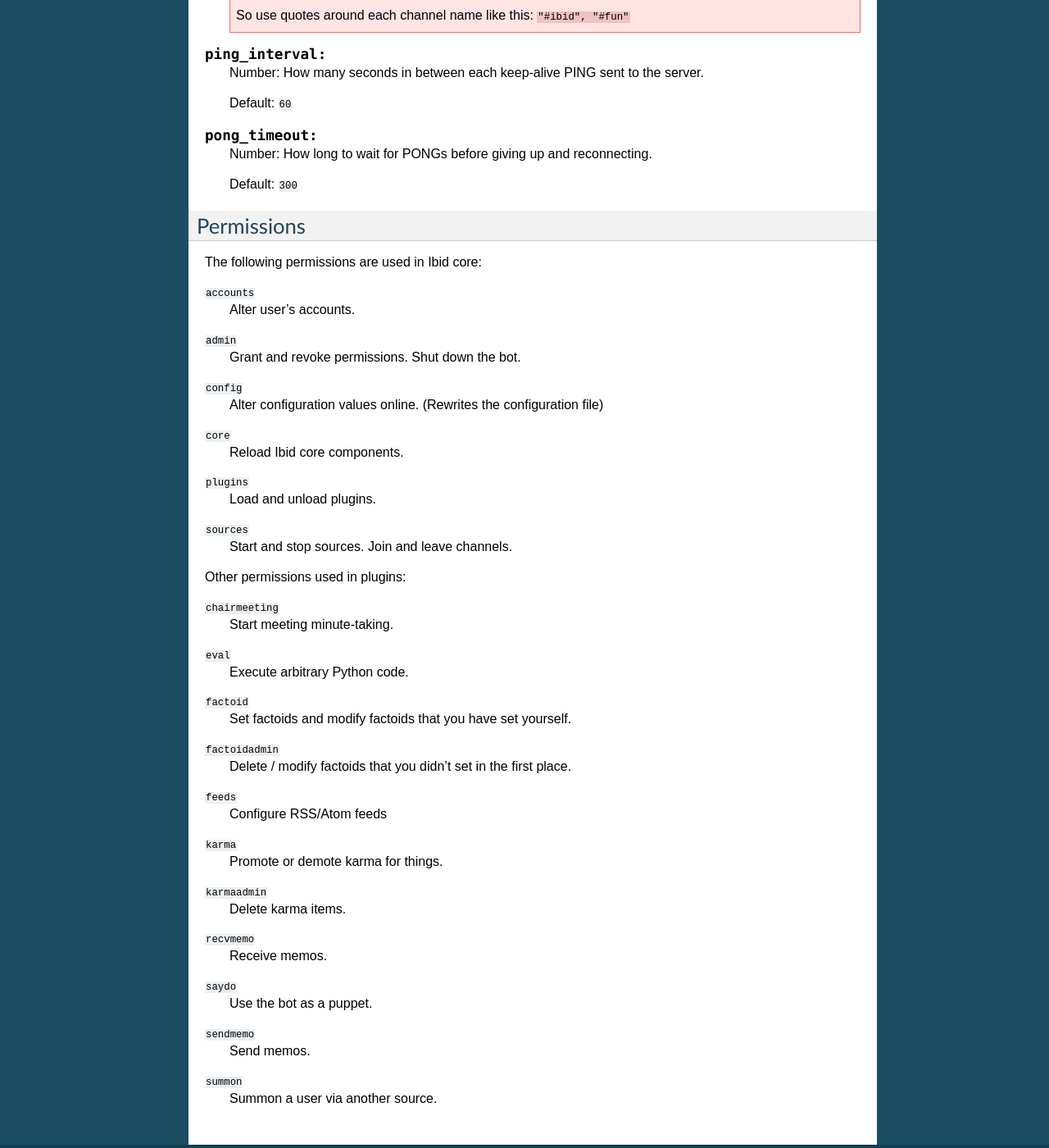
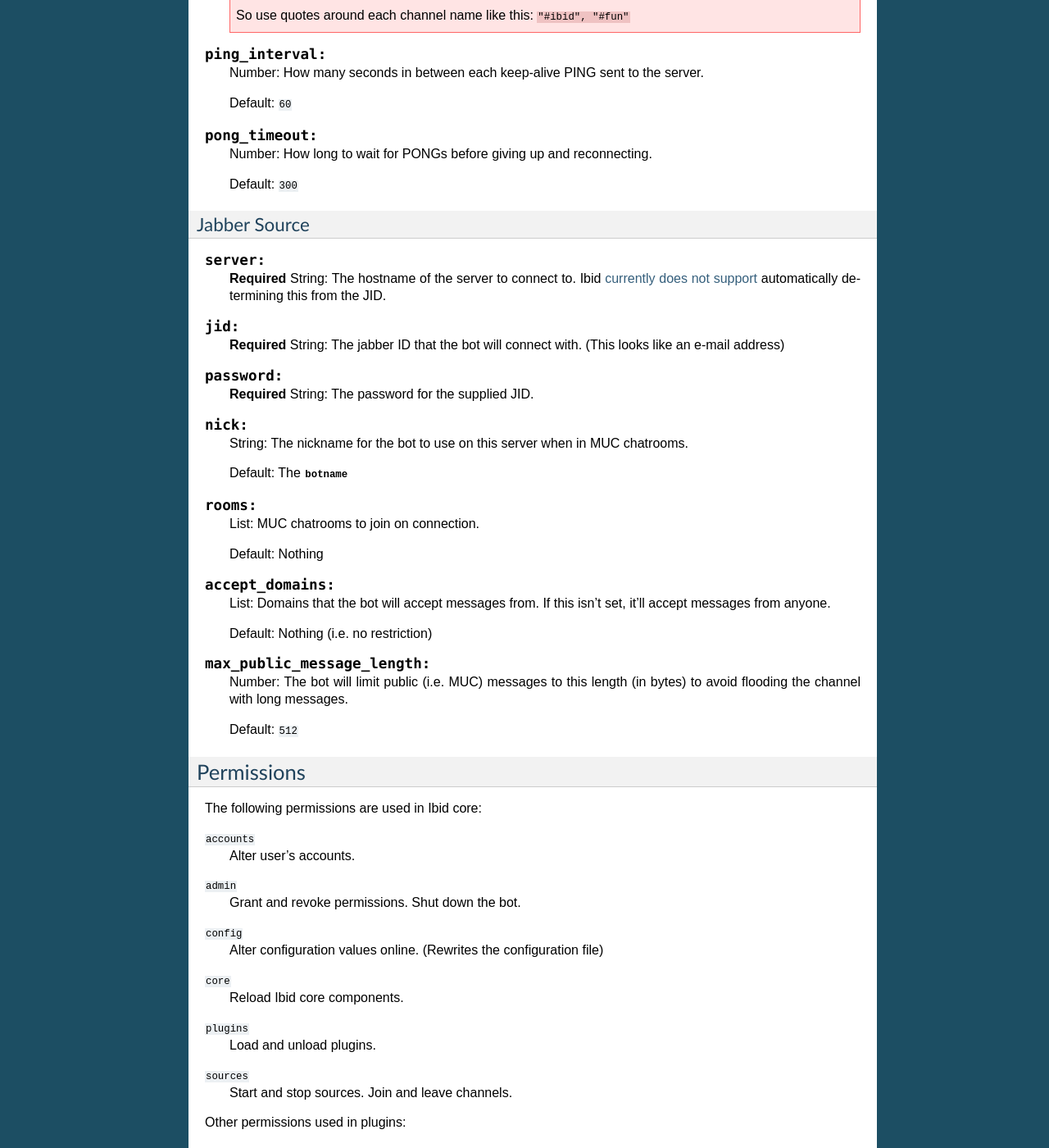
Before and after one commit to ibid/ibid, a Sphinx documentation site: the page built from docs/configuration.rst, in a window 1280 px wide and 1400 px high, scrolled down 3102 px. Shown: the whole window at 82% size. Built offline with Sphinx 7.4.7, drawn with Linux system fonts in a browser that asks for light colours.

Commit message:
Jabber source

```diff
--- a/docs/configuration.rst
+++ b/docs/configuration.rst
@@ -220,6 +220,55 @@ IRC Source
 
    Default: ``300``
 
+Jabber Source
+^^^^^^^^^^^^^
+
+.. describe:: server:
+
+   **Required**
+   String: The hostname of the server to connect to.
+   Ibid `currently does not support
+   <https://bugs.edge.launchpad.net/ibid/+bug/506889>`_ automatically
+   determining this from the JID.
+
+.. describe:: jid:
+
+   **Required**
+   String: The jabber ID that the bot will connect with.
+   (This looks like an e-mail address)
+
+.. describe:: password:
+
+   **Required**
+   String: The password for the supplied JID.
+
+.. describe:: nick:
+
+   String: The nickname for the bot to use on this server when in MUC
+   chatrooms.
+
+   Default: The :obj:`botname`
+
+.. describe:: rooms:
+
+   List: MUC chatrooms to join on connection.
+
+   Default: Nothing
+
+.. describe:: accept_domains:
+
+   List: Domains that the bot will accept messages from.
+   If this isn't set, it'll accept messages from anyone.
+
+   Default: Nothing (i.e. no restriction)
+
+.. describe:: max_public_message_length:
+
+   Number: The bot will limit public (i.e. MUC) messages to this length
+   (in bytes) to avoid flooding the channel with long messages.
+
+   Default: ``512``
+
 .. _permissions:
 
 Permissions
```
